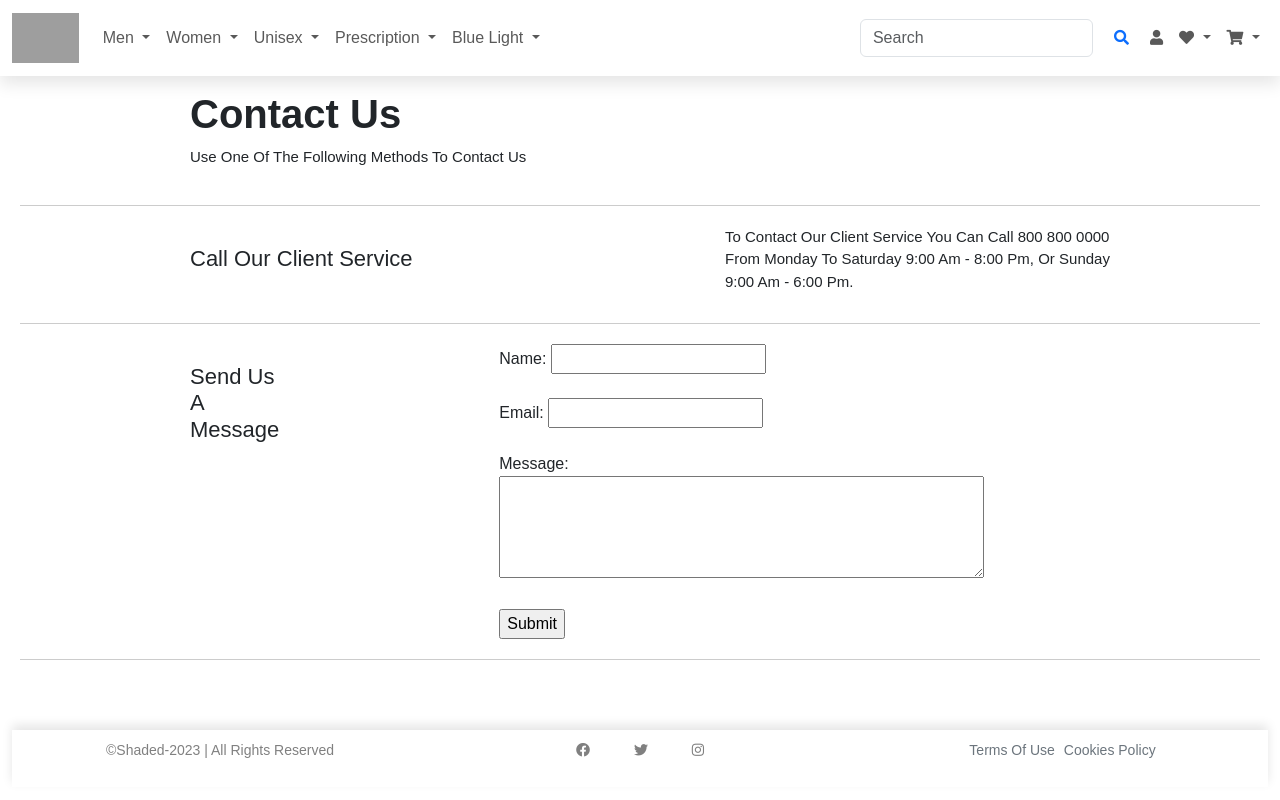
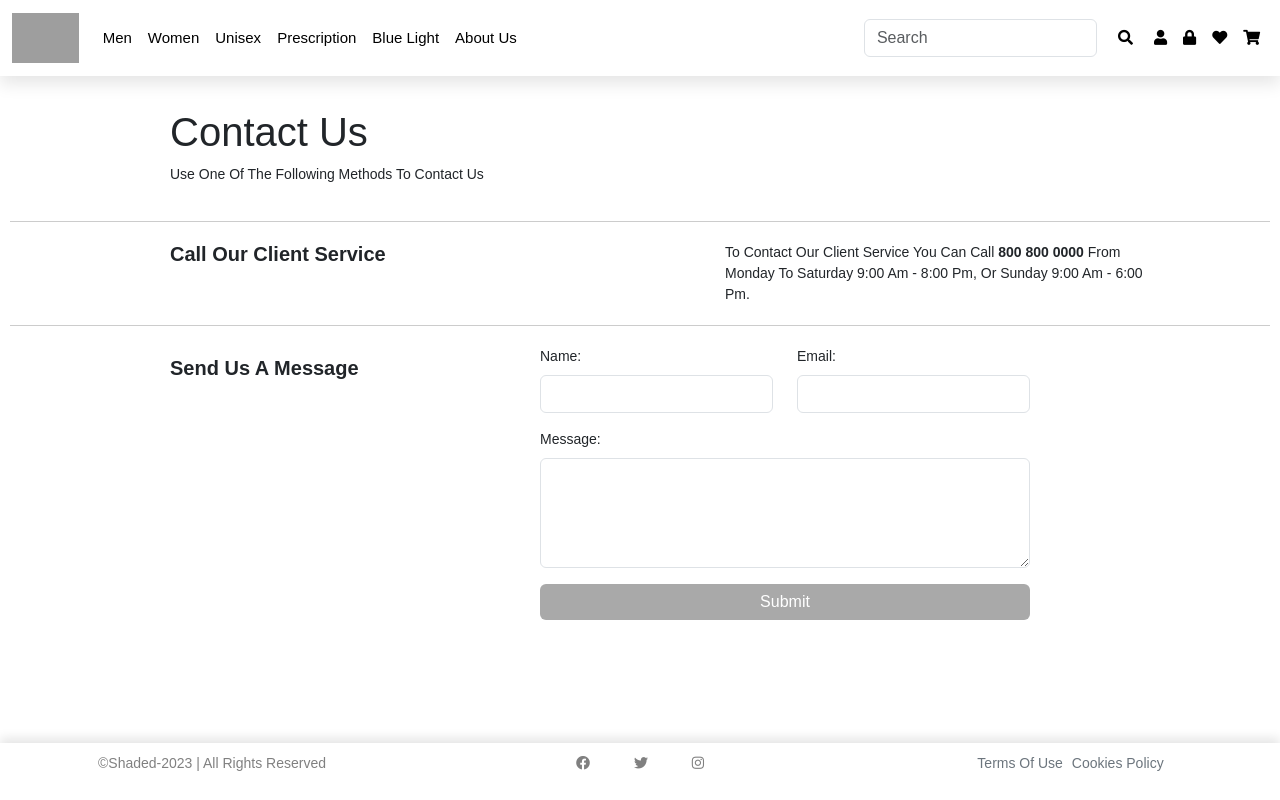
Before and after one commit to Archa-dev/Team-project-25, a PHP site: page /Contactus.php in a window 1280 px wide. Run offline with PHP 8.4, Linux system fonts and the light colour scheme; grey boxes are pictures that could not be loaded.

Commit message:
Update Contactus.php
Updated by adding final touches and organising the page - Maryam

```diff
--- a/Contactus.php
+++ b/Contactus.php
@@ -1,108 +1,153 @@
 <!DOCTYPE html>
 <html lang="en">
 <head>
+
+<script>
+    function showMessageConfirmation() {
+        alert("Your message has been sent. Thank you for contacting us!");
+        return false; // Prevents the form from submitting
+    }
+</script>
+
     <meta charset="UTF-8">
     <meta name="viewport" content="width=device-width, initial-scale=1.0">
-
-    <link rel="stylesheet" href="https://cdnjs.cloudflare.com/ajax/libs/font-awesome/5.15.3/css/all.min.css">
-
+   <title>Contact Us - SHADED</title>
 
     <!--bootstrap css-->
     <link rel="stylesheet" href="https://cdnjs.cloudflare.com/ajax/libs/font-awesome/5.15.3/css/all.min.css">
     <link href="https://cdn.jsdelivr.net/npm/bootstrap@5.3.2/dist/css/bootstrap.min.css" rel="stylesheet"
     integrity="sha384-T3c6CoIi6uLrA9TneNEoa7RxnatzjcDSCmG1MXxSR1GAsXEV/Dwwykc2MPK8M2HN" crossorigin="anonymous">
 
-    <title>Contact Us-SHADED</title>
-</head>
-<body>
+    <style>
 
-    <style>
-        body {
+        html {
+    font-size: 100%;
+    scroll-behavior: smooth;
+
+    > body {
         font-family: "Century Gothic", sans-serif;
-    background-color: #fff;
+        background-color: #ffffff;
         margin: 0;
+        margin-bottom: 60px; /* Adjust this value to match the height of the footer */
         padding: 0;
         box-sizing: border-box;
-    outline: none;
-    border: none;
+        outline: none; border: none;
         text-decoration: none;
         text-transform: capitalize;
         transition: .2s linear;
-    height: 100vh;
-    display: flex;
-     flex-direction: column;
-}
 
-header {
-    background: #fff;
+        > header {
+            background: #ffffff;
             position: fixed;
             width: 100%;
             z-index: 1000;
             display: flex;
-    justify-content: space-between;
+            justify-content: space-between; /* Align logo to the left and nav to the right */
             align-items: center;
-    top: 0;
-    left: 0;
-    right: 0;
+            top: 0; left: 0; right: 0;
             box-shadow: 0 .5rem 1rem rgba(0, 0, 0, 0.1);
+
+            .navbar a {
+                font-size: 15px;
+                color: #000000;
+                text-decoration: none;
             }
 
-/* Logo Styles */
-.logo img {
-    max-width: 100%;
-    max-height: 50px;
-    margin-left: auto;
+            /* Hide the dropdown arrow */
+            .navbar-nav .nav-item.dropdown > .nav-link::after {
+                display: none !important
+            }
+        }
+    }
 }
 
-/* Icon Styles */
+.logo img {
+    max-width: 100%; /* Ensure the logo scales proportionally */
+    max-height: 50px; /* Set the maximum height as needed */
+    margin-left: auto; /* Center the logo horizontally */
+}
+
 .fas {
     font-size: 15px;
+}
+
+main {
+    margin-top: 11vh; /* Adjust margin-top to be equal to the height of the header */
+}
+
+.sticky-footer-padding {
+    margin-bottom: 0vh;
+    /* Adjust the margin bottom to match the height of the footer */
 }
 
 /* contact us page Styles */
 .container {
    max-width:fit-content;
    margin: 50px auto;
-   padding: 20px;
+   padding: 10px;
    background-color: #fff;
+ }
 
- }
  .contact-section1 {
-   padding: 20px;
-   font-size: 15px;
+   padding: 10px;
+   font-size: 14px;
    margin-left: 150px;
  }
  .contact-section2 {
-   padding: 20px;
+   padding: 10px;
    border-top: 1px solid #ccc ;
    border-bottom: 1px solid #ccc;
    display: flex;
-   margin-top: auto;
-   margin-bottom: auto;
+   margin-top: 10px;
  }
+
  .contact-section3 {
-   padding: 20px;
-   border-bottom: 1px solid #ccc;
+   padding: 10px;
    display: flex;
-   margin-top: auto;
-   margin-bottom: auto;
+   margin-top: 10px;
+   margin-right: 230px;
+   font-size: 14px;
  }
  .contact-section h3 {
    flex:1 ;
-   margin-top: 20px;
+   margin-top: 10px;
    margin-left: 150px;
    margin-right: 20px;
-   font-size: 22px;
+   font-size: 20px;
+   font-weight: bold;
  }
  .contact-section p {
     flex: 1;
     margin-right: 100px;
     margin-left: 100px;
-   font-size: 15px;
+   font-size: 14px;
+   margin-top: 10px;
    margin-bottom: 10px;
  }
 
+ label {
+            display: block;
+            margin-bottom: 0.5rem;
+        }
 
+        input,
+        textarea {
+            width: 100%;
+            padding: 0.5rem;
+            border: 1px solid #ced4da;
+            border-radius: 0.25rem;
+        }
+
+        input[type="submit"] {
+            background-color: darkgrey;
+            color: #fff;
+            border: #000;
+            cursor: pointer;
+        }
+
+        input[type="submit"]:hover {
+            background-color: grey;
+        }
 
  /* Updated Footer Styles */
 .footer {
@@ -110,14 +155,12 @@ header {
             color: grey;
             padding: 10px;
             text-align: center;
-            /* position: fixed; */
-            margin-top: auto;
+            position: fixed;
             bottom: 0;
             left: 0;
             width: 100%;
             font-size: 14px;
             box-shadow: 0 -5px 10px rgba(0, 0, 0, 0.1);
-
         }
 
 .social-icons a {
@@ -136,7 +179,10 @@ header {
     text-decoration: underline; /* Add underlining on hover if desired */
     color: #000; /* Change the hover color as needed */
 }
+
     </style>
+    </head>
+<body>
 
      <!--bootstrap js-->
      <script src="https://cdn.jsdelivr.net/npm/bootstrap@5.3.2/dist/js/bootstrap.bundle.min.js"
@@ -156,7 +202,7 @@ header {
                     <span class="navbar-toggler-icon"></span>
                 </button>
 
-                <a href="#" class="navbar-brand logo">
+                <a href="homepage.php" class="navbar-brand logo">
                     <img src="shaded logo.png" alt="Shaded Logo">
                 </a>
                 <div class="collapse navbar-collapse" id="navbarMenuItems">
@@ -223,6 +269,9 @@ header {
                                 <li><a class="dropdown-item" href="#">Blue Light Category 5</a></li>
                             </ul>
                         </li>
+                        <li class="nav-item">
+                            <a class="nav-link" href="aboutUs.php">About Us</a>
+                        </li>
                     </ul>
 
                     <!-- search box -->
@@ -237,18 +286,31 @@ header {
 
                     <!-- navbar to the right of the search box -->
                     <ul class="navbar-nav mw-auto mb-2 mb-lg-0">
-                        <li class="nav-item">
-                            <a class="nav-link" href="#">
-                                <i class="fas fa-user"></i>
+                        <li class="nav-item dropdown">
+                            <a class="nav-link dropdown-toggle" href="#" role="button" data-bs-toggle="dropdown" aria-expanded="false">
+                                <i class="fas fa-user"></i> <!-- Assuming a user icon for admin/user -->
                             </a>
+                            <ul class="dropdown-menu dropdown-menu-end">
+                            <li><a class="dropdown-item" href="accountPage.php">My Profile</a></li>
+                                <li><a class="dropdown-item" href="order-history.php">My Orders</a></li>
+                                <li><a class="dropdown-item" href="homepage.php">Logout</a></li>
+                            </ul>
+                        </li>
+                        <li class="nav-item dropdown">
+                            <a class="nav-link dropdown-toggle" href="#" role="button" data-bs-toggle="dropdown" aria-expanded="false">
+                                <i class="fas fa-lock"></i> <!-- Assuming a lock icon for log in/sign up -->
+                            </a>
+                            <ul class="dropdown-menu dropdown-menu-end">
+                                <li><a class="dropdown-item" href="login.php">Log In</a></li>
+                                <li><a class="dropdown-item" href="signup.php">Sign Up</a></li>
+                            </ul>
                         </li>
                         <li class="nav-item dropdown">
                             <a class="nav-link dropdown-toggle" href="#" role="button" data-bs-toggle="dropdown" aria-expanded="false">
                                 <i class="fas fa-heart"></i>
                             </a>
                             <ul class="dropdown-menu dropdown-menu-end">
-                                <li><a class="dropdown-item" href="#">Item 1</a></li>
-                                <li><a class="dropdown-item" href="#">Item 2</a></li>
+                                <li><a class="dropdown-item" >Your wish list is empty</a></li>
                             </ul>
                         </li>
                         <li class="nav-item dropdown">
@@ -256,8 +318,7 @@ header {
                                 <i class="fas fa-shopping-cart"></i>
                             </a>
                             <ul class="dropdown-menu dropdown-menu-end">
-                                <li><a class="dropdown-item" href="#">Product 1</a></li>
-                                <li><a class="dropdown-item" href="#">Product 2</a></li>
+                                <li><a class="dropdown-item" >Your shopping cart is empty</a></li>
                             </ul>
                         </li>
                     </ul>
@@ -266,42 +327,42 @@ header {
         </nav>
     </header>
 
-    <main>
+    <main class="sticky-footer-padding main-content">
+    <div class="container">
 
-        <div class="container">
+    <!-- Main content for the contact page -->
     <div class="contact-section1">
-              <h1><b>Contact us</b></h1>
+    <h1>Contact Us</h1>
               <p>Use one of the following methods to contact us</p>
             </div>
            <div class="contact-section">
             <div class="contact-section2">
               <h3>Call our Client Service</h3>
-              <p class="service-hours">To contact our Client Service you can call 800 800 0000 from Monday to Saturday 9:00 am - 8:00 pm, or Sunday 9:00 am - 6:00 pm.</p>
+              <p class="service-hours">To contact our Client Service you can call <strong>800 800 0000</strong> from Monday to Saturday 9:00 am - 8:00 pm, or Sunday 9:00 am - 6:00 pm.</p>
             </div>
-            <div class = "contact-section3">
+            <div class="contact-section3">
             <h3>Send us a message</h3>
-              <p>
-              <form action="/submit-message" method="post">
-                  <label for="name">Name:</label>
-                  <input type="text" id="name" name="name" required><br><br>
-                  <label for="email">Email:</label>
-                  <input type="email" id="email" name="email" required><br><br>
-                  <label for="message">Message:</label>
-                  <textarea id="message" name="message" rows="4" cols="50" required></textarea><br><br>
-                  <input type="submit" value="Submit">
+            <form action="/submit-message" method="post" onsubmit="return showMessageConfirmation()">
+        <div class="row mb-3">
+            <div class="col">
+                <label for="name" class="form-label">Name:</label>
+                <input type="text" id="name" name="name" class="form-control" required>
+            </div>
+            <div class="col">
+                <label for="email" class="form-label">Email:</label>
+                <input type="email" id="email" name="email" class="form-control" required>
+            </div>
+        </div>
+        <div class="mb-3">
+            <label for="message" class="form-label">Message:</label>
+            <textarea id="message" name="message" rows="4" class="form-control" required></textarea>
+        </div>
+        <input type="submit" value="Submit" class="btn btn-primary">
     </form>
-            </p>
 
             </div>
         </div>
-
           </div>
-
-
-
-
-
-
     </main>
 
     <!-- Bootstrap Container for Footer -->
```
Lines whose indentation alone changed are shown as unchanged.
